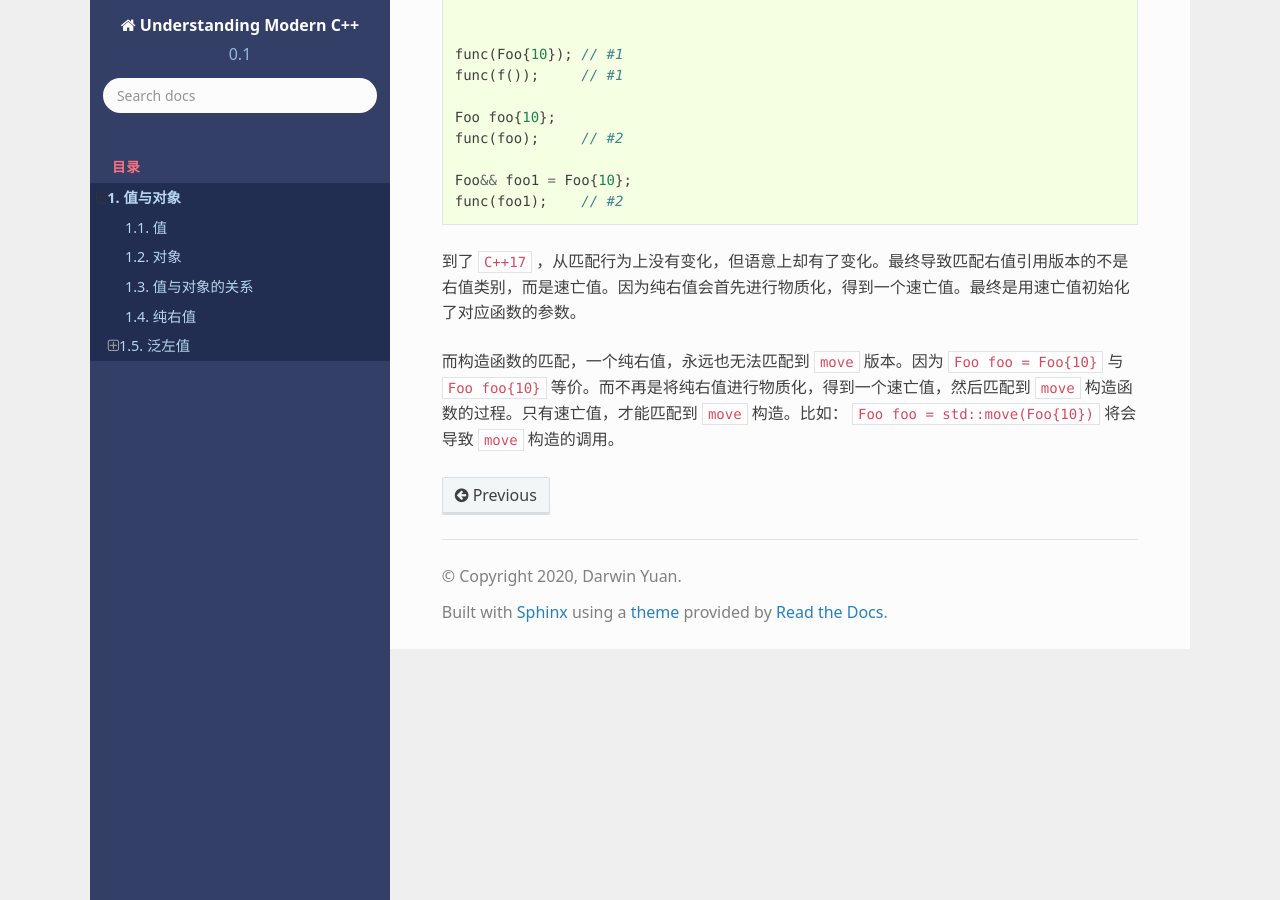
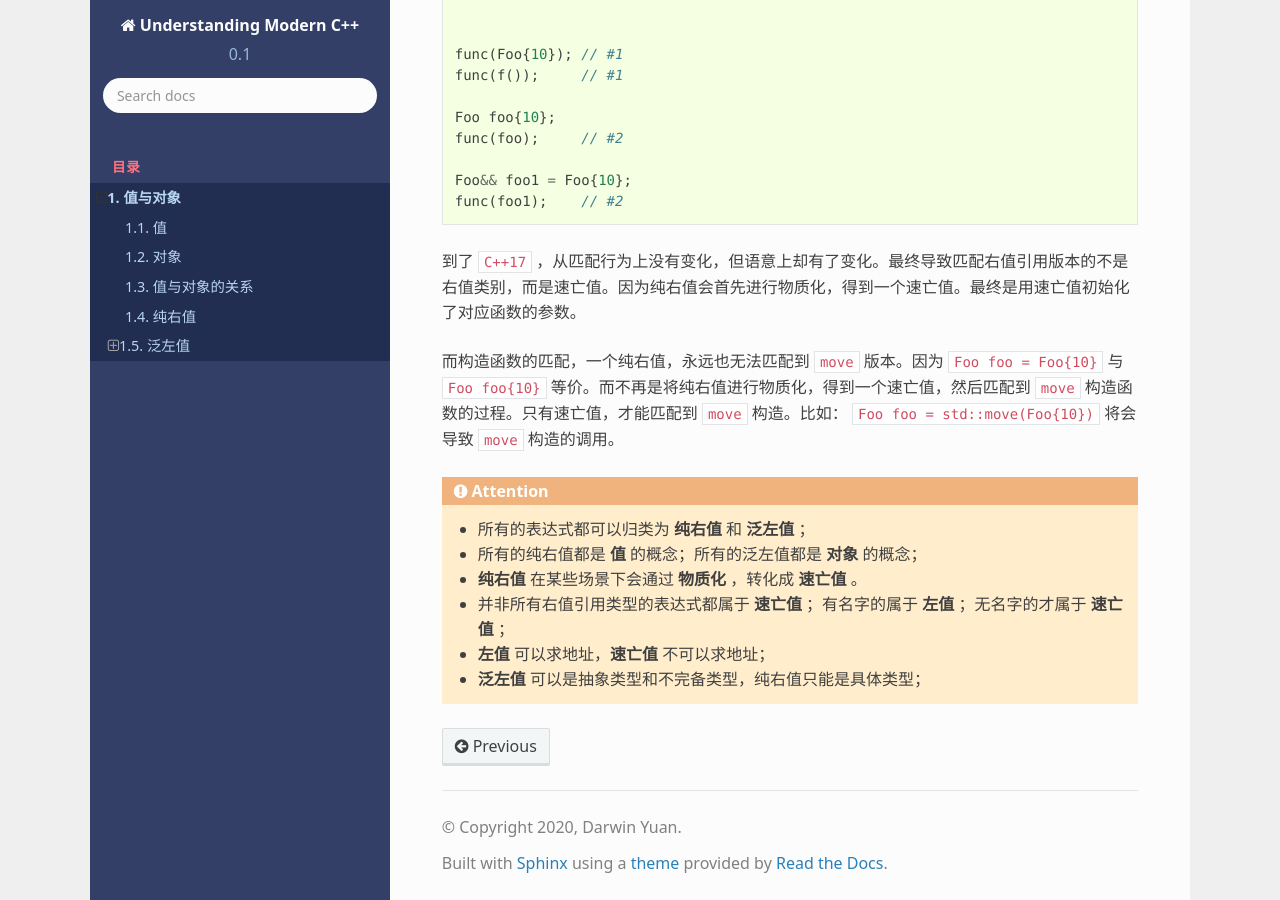
Before and after one commit to godsme/understand_modern_cpp, a Sphinx documentation site: the page built from docs/source/value-category.rst, in a window 1280 px wide and 900 px high, scrolled down 4828 px. Built offline with Sphinx 7.4.7 and the Read the Docs theme 2.0.0, drawn with Linux system fonts in a browser that asks for light colours; formulas are drawn with MathJax 3; some of the changed lines change nothing that is shown.

Commit message:
refactored

```diff
--- a/docs/source/value-category.rst
+++ b/docs/source/value-category.rst
@@ -170,7 +170,7 @@
 而构造函数的匹配，一个纯右值，永远也无法匹配到 ``move`` 版本。因为 ``Foo foo = Foo{10}`` 与 ``Foo foo{10}`` 等价。而不再是将纯右值进行物质化，得到一个速亡值，然后匹配到 ``move`` 构造函数的过程。只有速亡值，才能匹配到 ``move`` 构造。比如： ``Foo foo = std::move(Foo{10})`` 将会导致 ``move`` 构造的调用。
 
 
-.. attention:
+.. attention::
    - 所有的表达式都可以归类为 **纯右值** 和 **泛左值** ；
    - 所有的纯右值都是 **值** 的概念；所有的泛左值都是 **对象** 的概念；
    - **纯右值** 在某些场景下会通过 **物质化** ，转化成 **速亡值** 。
```
